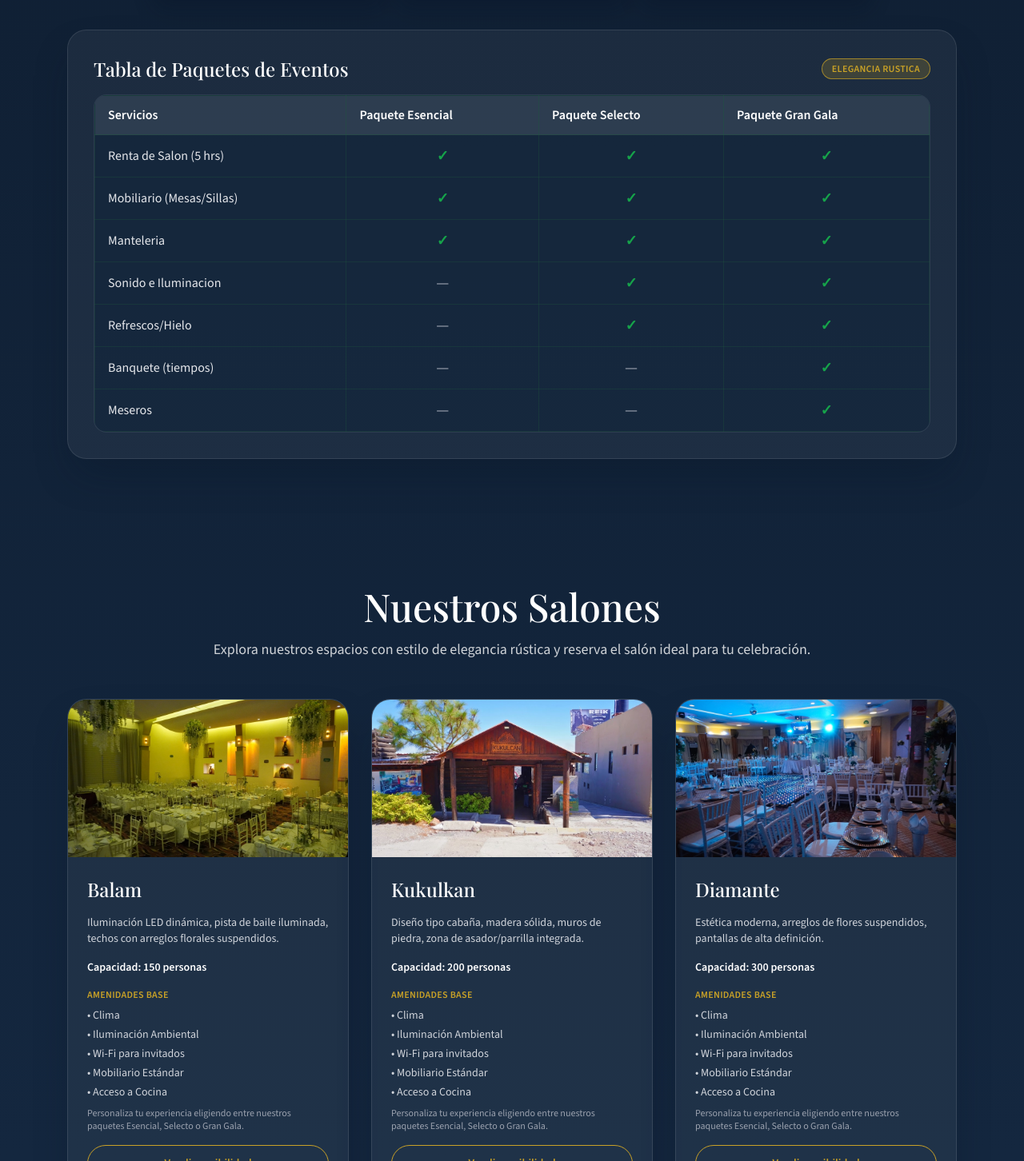
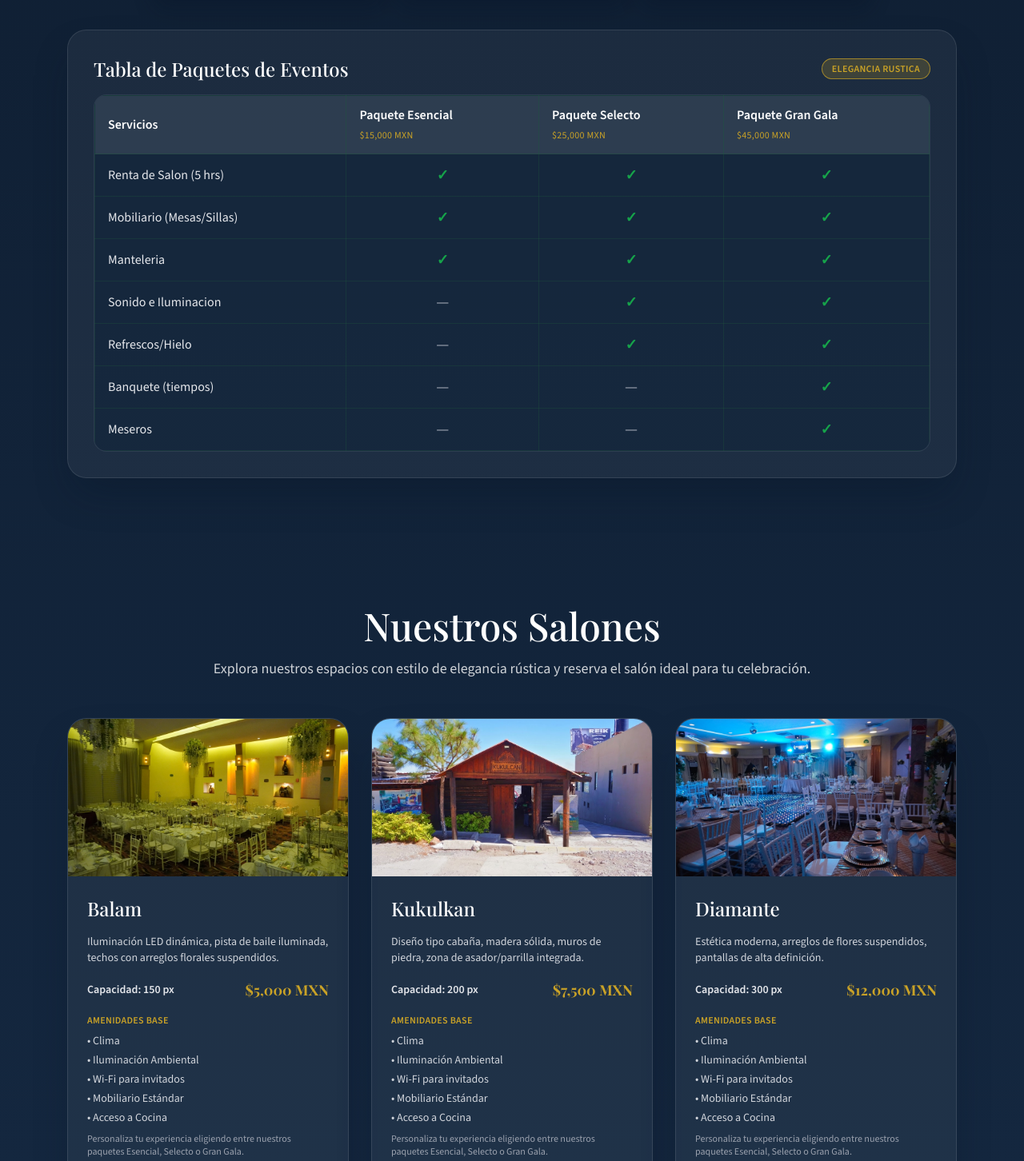
Before and after one commit to Uriel-A-M/terrazaalborada, a plain HTML site: page index.html in a window 1280 px wide. Shown: the part 1075-2527 px from the top of the page at 80% size. Drawn offline with nearby package versions, Linux system fonts and the light colour scheme; no server answers.

Commit message:
feat: display package pricing and venue rental rates in the services table and cards

```diff
--- a/index.html
+++ b/index.html
@@ -159,11 +159,11 @@
                 <tr
                   class="bg-[#0F2A1F]/5 dark:bg-white/10 text-[#0F2A1F] dark:text-white transition-colors duration-[400ms]">
                   <th class="border border-alborada-green/40 px-3 py-2 font-semibold sm:px-4 sm:py-3">Servicios</th>
-                  <th class="border border-alborada-green/40 px-3 py-2 font-semibold sm:px-4 sm:py-3">Paquete Esencial
+                  <th class="border border-alborada-green/40 px-3 py-2 font-semibold sm:px-4 sm:py-3">Paquete Esencial<br><span class="text-alborada-gold text-xs font-normal tracking-wide">$15,000 MXN</span>
                   </th>
-                  <th class="border border-alborada-green/40 px-3 py-2 font-semibold sm:px-4 sm:py-3">Paquete Selecto
+                  <th class="border border-alborada-green/40 px-3 py-2 font-semibold sm:px-4 sm:py-3">Paquete Selecto<br><span class="text-alborada-gold text-xs font-normal tracking-wide">$25,000 MXN</span>
                   </th>
-                  <th class="border border-alborada-green/40 px-3 py-2 font-semibold sm:px-4 sm:py-3">Paquete Gran Gala
+                  <th class="border border-alborada-green/40 px-3 py-2 font-semibold sm:px-4 sm:py-3">Paquete Gran Gala<br><span class="text-alborada-gold text-xs font-normal tracking-wide">$45,000 MXN</span>
                   </th>
                 </tr>
               </thead>
@@ -282,7 +282,10 @@
               </h3>
               <p class="text-sm text-[#4A4636] dark:text-gray-300 transition-colors duration-[400ms]">Iluminación LED
                 dinámica, pista de baile iluminada, techos con arreglos florales suspendidos.</p>
-              <p class="text-sm font-semibold text-white">Capacidad: 150 personas</p>
+              <div class="flex items-center justify-between mt-1">
+                <p class="text-sm font-semibold text-[#0F2A1F] dark:text-gray-200 transition-colors duration-[400ms]">Capacidad: 150 px</p>
+                <p class="font-display text-lg font-bold text-alborada-gold">$5,000 MXN</p>
+              </div>
               <div>
                 <p class="text-xs font-semibold uppercase tracking-wide text-alborada-gold">Amenidades Base</p>
                 <ul class="mt-2 space-y-1 text-sm text-[#4A4636] dark:text-gray-300 transition-colors duration-[400ms]">
@@ -309,7 +312,10 @@
                 Kukulkan</h3>
               <p class="text-sm text-[#4A4636] dark:text-gray-300 transition-colors duration-[400ms]">Diseño tipo
                 cabaña, madera sólida, muros de piedra, zona de asador/parrilla integrada.</p>
-              <p class="text-sm font-semibold text-white">Capacidad: 200 personas</p>
+              <div class="flex items-center justify-between mt-1">
+                <p class="text-sm font-semibold text-[#0F2A1F] dark:text-gray-200 transition-colors duration-[400ms]">Capacidad: 200 px</p>
+                <p class="font-display text-lg font-bold text-alborada-gold">$7,500 MXN</p>
+              </div>
               <div>
                 <p class="text-xs font-semibold uppercase tracking-wide text-alborada-gold">Amenidades Base</p>
                 <ul class="mt-2 space-y-1 text-sm text-[#4A4636] dark:text-gray-300 transition-colors duration-[400ms]">
@@ -336,7 +342,10 @@
                 Diamante</h3>
               <p class="text-sm text-[#4A4636] dark:text-gray-300 transition-colors duration-[400ms]">Estética moderna,
                 arreglos de flores suspendidos, pantallas de alta definición.</p>
-              <p class="text-sm font-semibold text-white">Capacidad: 300 personas</p>
+              <div class="flex items-center justify-between mt-1">
+                <p class="text-sm font-semibold text-[#0F2A1F] dark:text-gray-200 transition-colors duration-[400ms]">Capacidad: 300 px</p>
+                <p class="font-display text-lg font-bold text-alborada-gold">$12,000 MXN</p>
+              </div>
               <div>
                 <p class="text-xs font-semibold uppercase tracking-wide text-alborada-gold">Amenidades Base</p>
                 <ul class="mt-2 space-y-1 text-sm text-[#4A4636] dark:text-gray-300 transition-colors duration-[400ms]">
```
